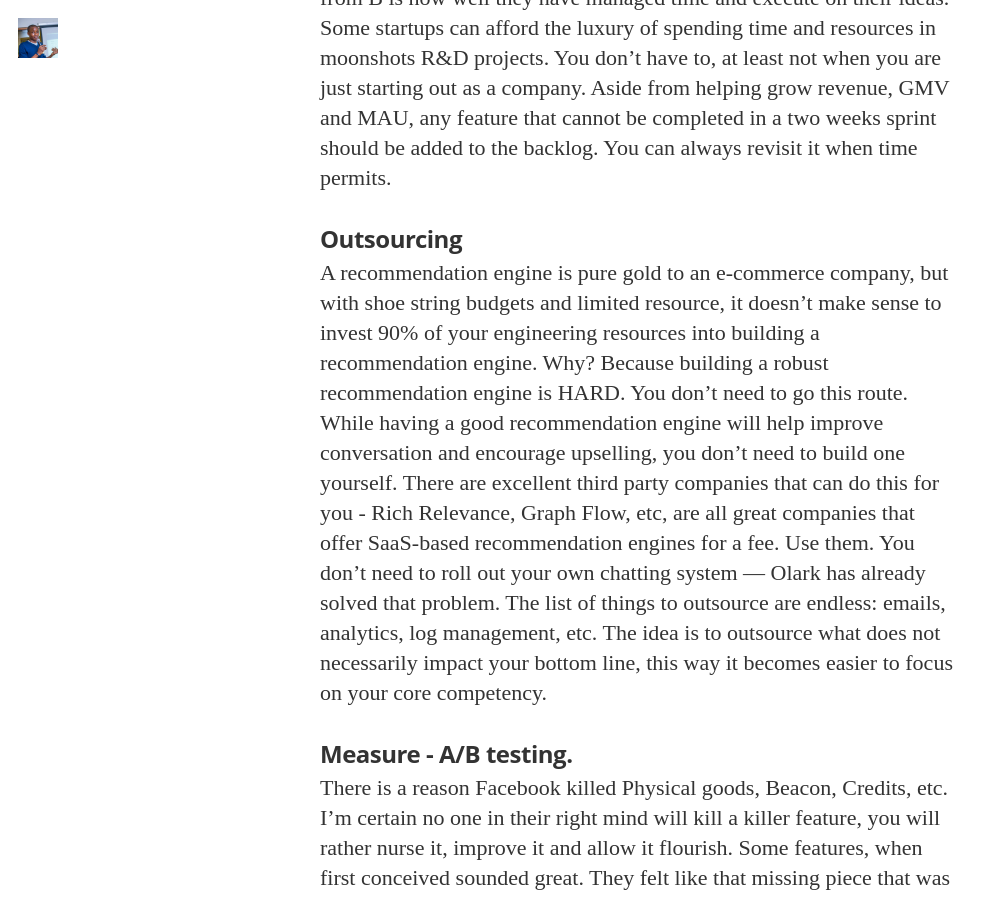
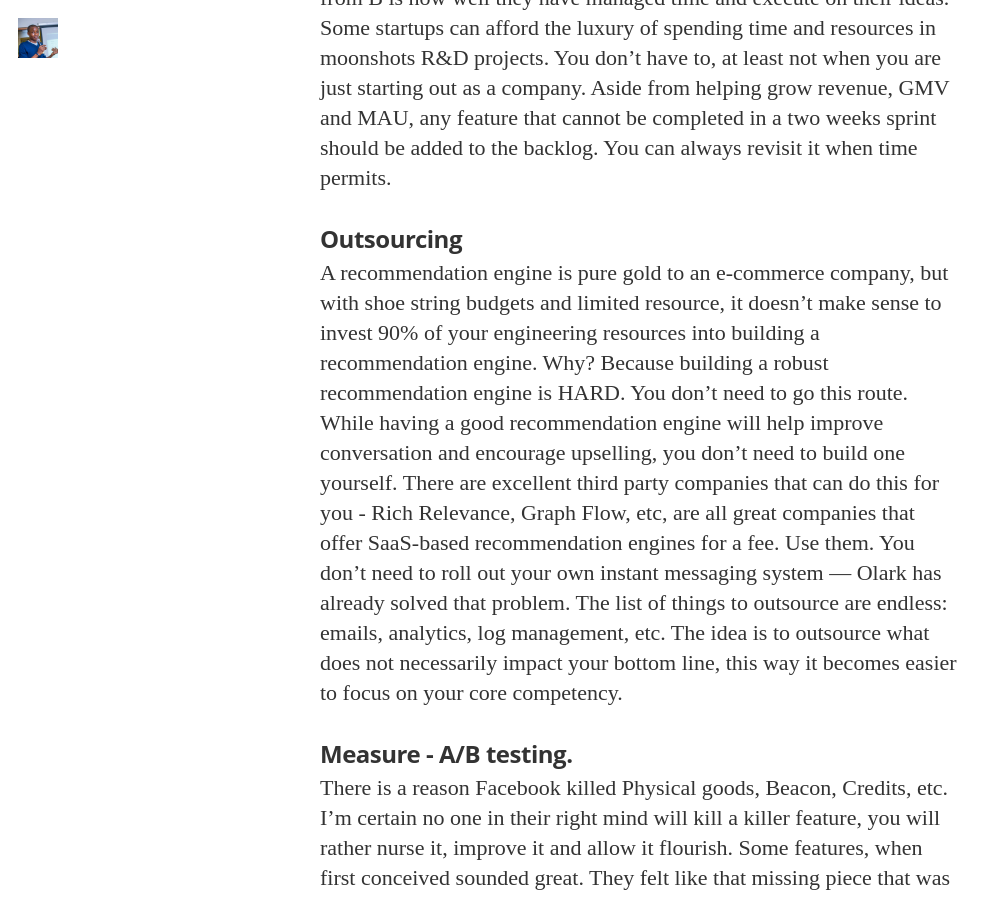
Before and after one commit to cyberomin/cyberomin.github.io, a Jekyll site: the page built from _posts/2015-12-19-product-features-gmv.markdown, in a window 1280 px wide and 900 px high, scrolled down 5753 px. Shown: the whole window, without its empty margins (0-1002 px from the left). Built offline with Jekyll 4.4.1, drawn with Linux system fonts in a browser that asks for light colours; nearby versions of some CDN libraries; some web fonts are replaced; library files that are not in the unit come from our copies; Markdown is read by kramdown in place of the engine named in the settings; comment, search, counter and statistics services are not loaded.

Commit message:
Fixed typo

```diff
--- a/_posts/2015-12-19-product-features-gmv.markdown
+++ b/_posts/2015-12-19-product-features-gmv.markdown
@@ -51,7 +51,7 @@
 You have to be smart about this. Time is the only thing that is equally allocated to us all. We all have 24hrs and what differentiates startup A from B is how well they have managed time and execute on their ideas. Some startups can afford the luxury of spending time and resources in moonshots R&D projects. You don’t have to, at least not when you are just starting out as a company. Aside from helping grow revenue, GMV and MAU, any feature that cannot be completed in a two weeks sprint should be added to the backlog. You can always revisit it when time permits.
 
 ####Outsourcing
-A recommendation engine is pure gold to an e-commerce company, but with shoe string budgets and limited resource, it doesn't make sense to invest 90% of your engineering resources into building a recommendation engine. Why? Because building a robust recommendation engine is HARD. You don’t need to go this route. While having a good recommendation engine will help improve conversation and encourage upselling, you don’t need to build one yourself.  There are excellent third party companies that can do this for you - Rich Relevance, Graph Flow, etc, are all great companies that offer SaaS-based recommendation engines for a fee. Use them. You don’t need to roll out your own chatting system &mdash; Olark has already solved that problem. The list of things to outsource are endless: emails, analytics, log management, etc. The idea is to outsource what does not necessarily impact your bottom line, this way it becomes easier to focus on your core competency.
+A recommendation engine is pure gold to an e-commerce company, but with shoe string budgets and limited resource, it doesn't make sense to invest 90% of your engineering resources into building a recommendation engine. Why? Because building a robust recommendation engine is HARD. You don’t need to go this route. While having a good recommendation engine will help improve conversation and encourage upselling, you don’t need to build one yourself.  There are excellent third party companies that can do this for you - Rich Relevance, Graph Flow, etc, are all great companies that offer SaaS-based recommendation engines for a fee. Use them. You don’t need to roll out your own instant messaging system &mdash; Olark has already solved that problem. The list of things to outsource are endless: emails, analytics, log management, etc. The idea is to outsource what does not necessarily impact your bottom line, this way it becomes easier to focus on your core competency.
 
 ####Measure - A/B testing.
 There is a reason Facebook killed Physical goods, Beacon, Credits, etc. I’m certain no one in their right mind will kill a killer feature, you will rather nurse it, improve it and allow it flourish. Some features, when first conceived sounded great. They felt like that missing piece that was going to complete the puzzle only to turn out to be a sheer waste of everybody’s time, from product manager all the way to engineering. The only way you can understand what feature to keep and the one to axe is by measuring everything. This is where A/B testing shines. Will making the item fly from the catalogue page into the cart &mdash; I have seen this before &mdash; drive sales? Will the obtrusive popup that ask us for our emails with the sweet intentions of sending us nice deals become offensive and a turn-off. (Group buying sites please stop it)? How will the big banner, the one that looks like a splash screen affect your bounce rate? The brilliant idea to broadcast my purchases to my social feed, is that really needed? What if I am a private person and will like my dealings be handled privately. That feature that you hounded the engineers to find a way and fit into this current sprint, will it turn out to be a brilliant idea or one that will make you call for a press conference and apologise to your teeming customers. You can only know these things when you have a clear cut plan on how to measure them.
```
